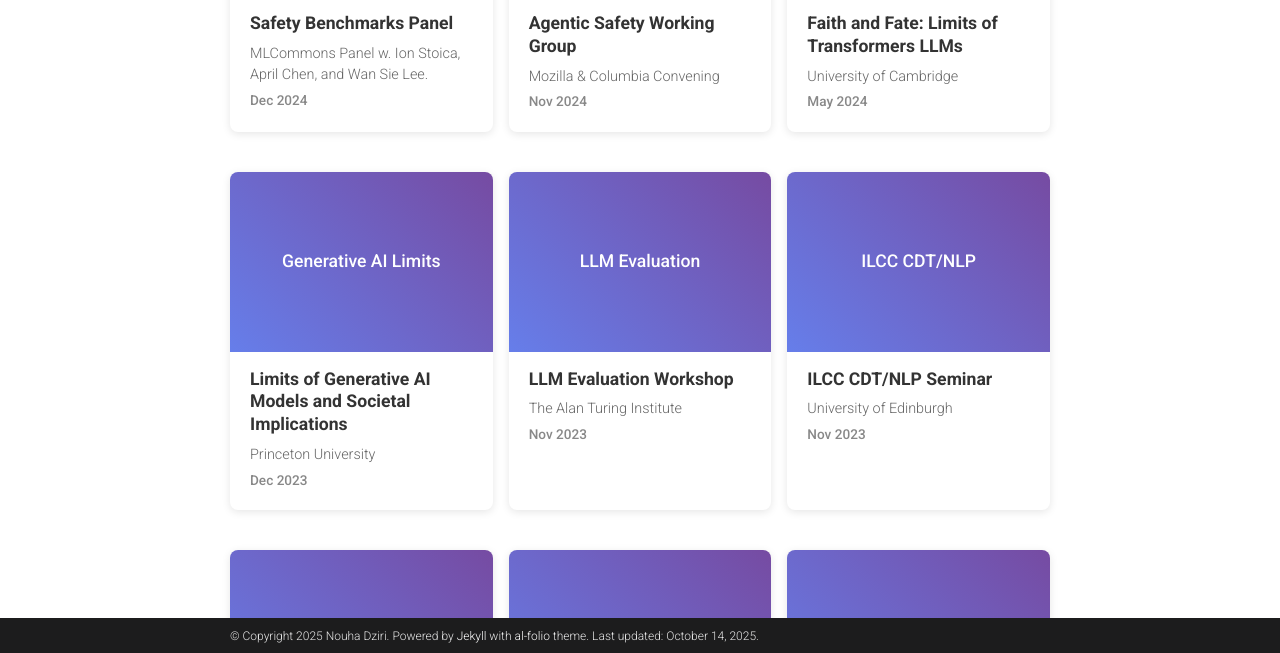
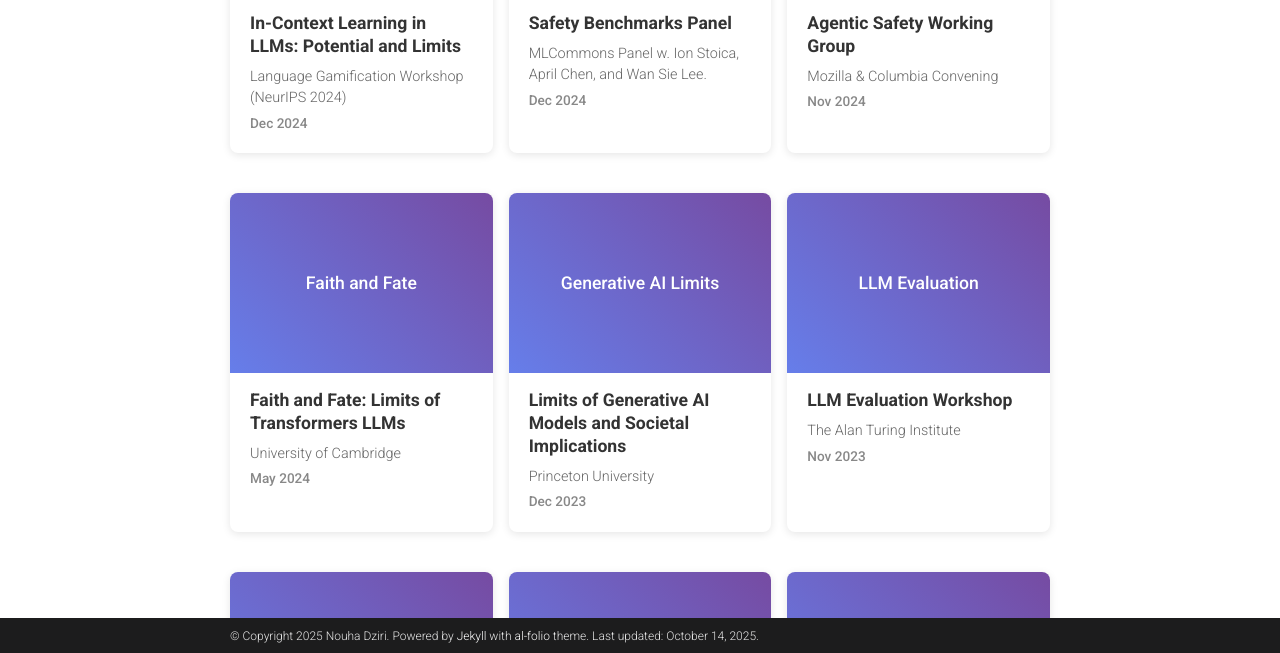
Before and after one commit to nouhadziri/nouhadziri.github.io, a Jekyll site: the page built from _pages/talks.md, in a window 1280 px wide and 900 px high, scrolled down 1676 px, cut to the strip 247-900 px from the top of the window. Built offline with Jekyll 4.4.1, drawn with Linux system fonts in a browser that asks for light colours; comment, search, counter and statistics services are not loaded; a style sheet for code colours, icons or effects is not loaded.

```diff
--- a/_pages/talks.md
+++ b/_pages/talks.md
@@ -272,6 +272,19 @@ nav_order: 1
 </a>
 </div>
 
+<div class="talk-card">
+<a href="https://slideslive.com/39030819/incontext-learning-in-llms-potential-and-limits?ref=speaker-78971" target="_blank">
+<div class="talk-thumbnail">
+    <img src="/assets/img/talks/neurips_in-context.png" alt="Gamification">
+</div>
+<div class="talk-info">
+<div class="talk-title">In-Context Learning in LLMs: Potential and Limits</div>
+<div class="talk-event">Language Gamification Workshop (NeurIPS 2024)</div>
+<div class="talk-year">Dec 2024</div>
+</div>
+</a>
+</div>
+
 
 
 
```
Also changed, not shown: assets/img/talks/neurips_in-context.png (added).
